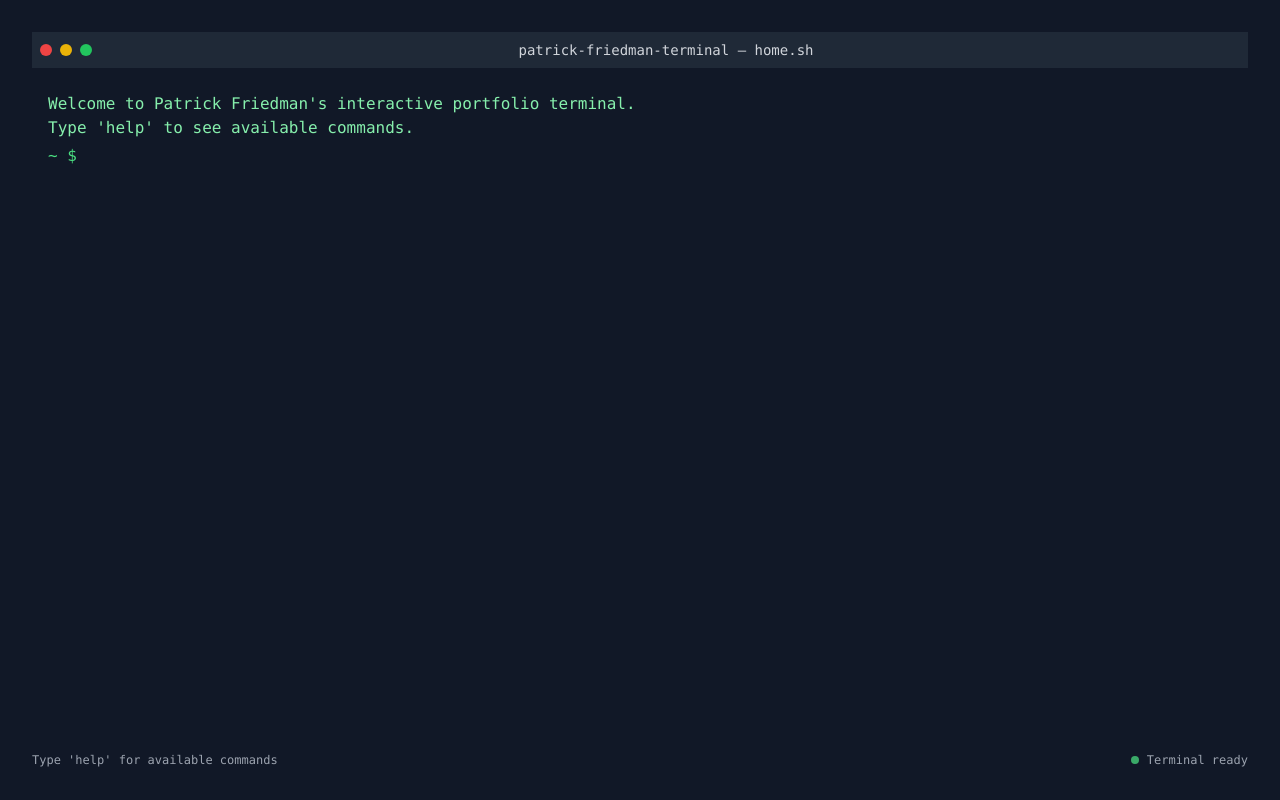
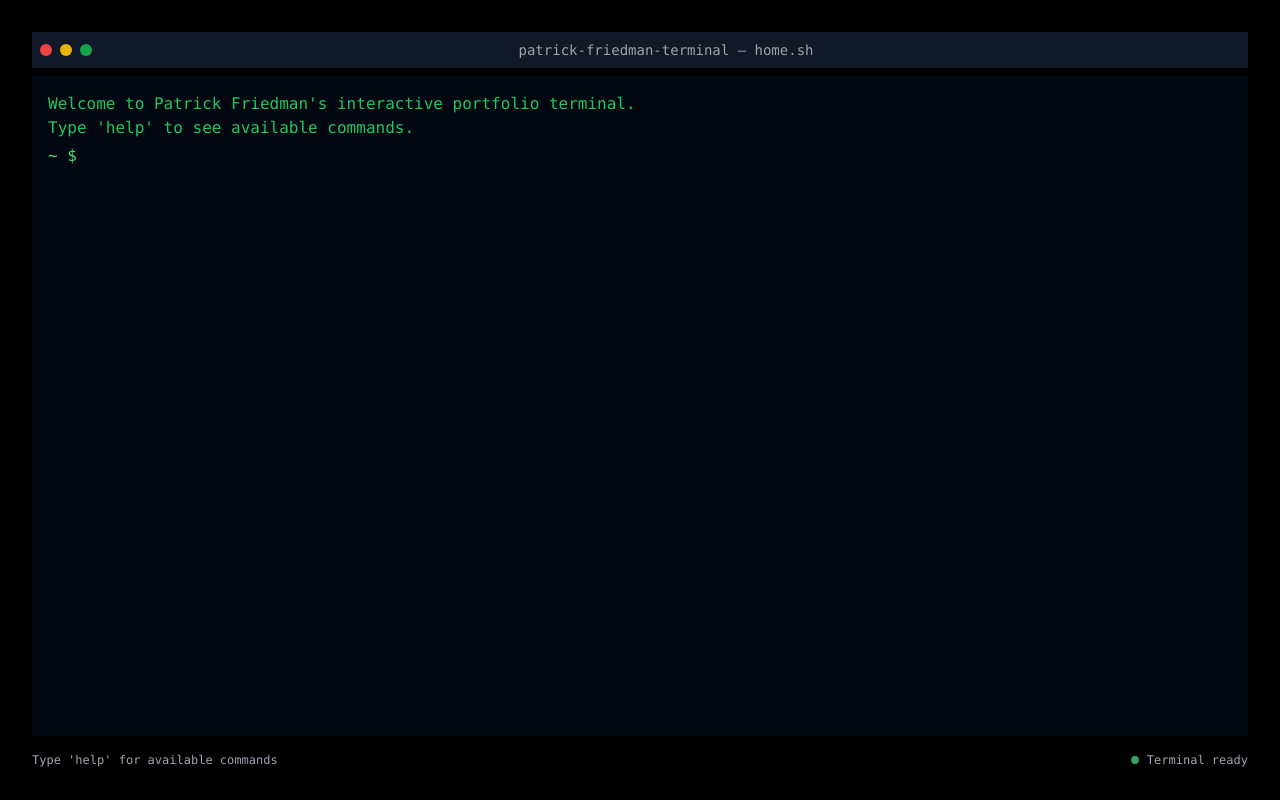
Before and after one commit to patrickfriedman/terminal-portfolio, a Next.js app: page / in a window 1280 px wide. Built offline with nearby package versions, Linux system fonts and the light colour scheme.

Commit message:
color change

```diff
--- a/app/page.tsx
+++ b/app/page.tsx
@@ -444,22 +444,22 @@ export default function Home() {
 
   return (
     <main
-      className="flex min-h-screen flex-col bg-gray-900 text-green-300 font-mono p-4 md:p-8"
+      className="flex min-h-screen flex-col bg-black text-green-500 font-mono p-4 md:p-8"
       onClick={handleTerminalClick}
     >
-      <div className="flex items-center mb-2 bg-gray-800 rounded-t-lg p-2">
+      <div className="flex items-center mb-2 bg-gray-900 rounded-t-lg p-2">
         <div className="flex space-x-2">
           <div className="w-3 h-3 rounded-full bg-red-500"></div>
           <div className="w-3 h-3 rounded-full bg-yellow-500"></div>
-          <div className="w-3 h-3 rounded-full bg-green-500"></div>
+          <div className="w-3 h-3 rounded-full bg-green-600"></div>
         </div>
-        <div className="text-center flex-1 text-sm text-gray-300">patrick-friedman-terminal — {currentView}.sh</div>
+        <div className="text-center flex-1 text-sm text-gray-400">patrick-friedman-terminal — {currentView}.sh</div>
       </div>
 
-      <div ref={terminalRef} className="flex-1 overflow-auto bg-gray-850 p-4 rounded-b-lg">
+      <div ref={terminalRef} className="flex-1 overflow-auto bg-gray-950 p-4 rounded-b-lg">
         <div className="whitespace-pre-wrap">
           {history.map((line, i) => (
-            <div key={i} className={cn("leading-6", line.startsWith("===") ? "text-cyan-300 font-bold mt-2" : "")}>
+            <div key={i} className={cn("leading-6", line.startsWith("===") ? "text-cyan-400 font-bold mt-2" : "")}>
               {line}
             </div>
           ))}
```
